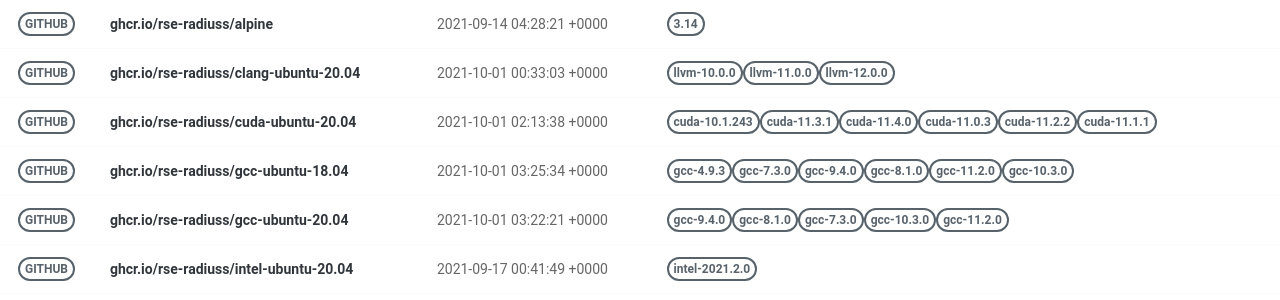
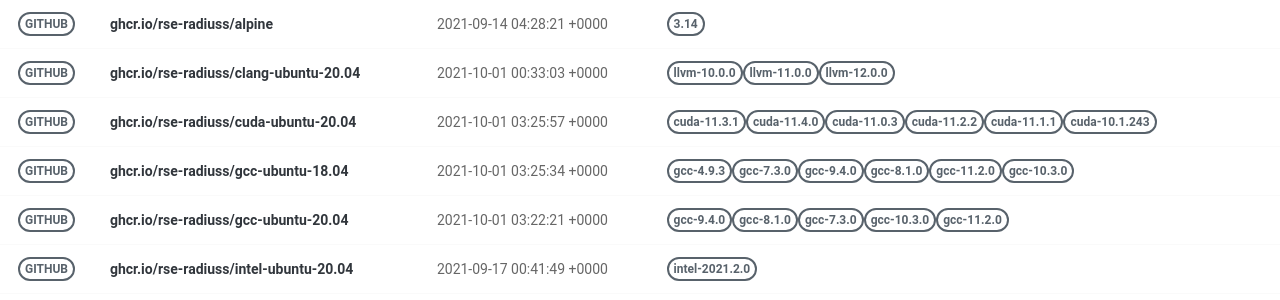
Before and after one commit to rse-ops/docker-images, a Jekyll site: the page built from pages/index.md, in a window 1280 px wide. Shown: the part 130-430 px from the top of the page. Built offline with Jekyll 4.4.1, drawn with Linux system fonts in a browser that asks for light colours; nearby versions of some CDN libraries.

Commit message:
Automated push to update library 2021-10-01

```diff
--- a/_library/ghcr.io-rse-radiuss-cuda-ubuntu-20.04.md
+++ b/_library/ghcr.io-rse-radiuss-cuda-ubuntu-20.04.md
@@ -1,14 +1,11 @@
 ---
 layout: container
 name: ghcr.io/rse-radiuss/cuda-ubuntu-20.04
-updated_at: 2021-10-01 02:13:38.184220
+updated_at: 2021-10-01 03:25:57.229967
 
 
 container_url: https://github.com/orgs/rse-radiuss/packages/container/package/cuda-ubuntu-20.04
 versions:
- - tag: cuda-10.1.243
-   dockerfile: https://github.com/rse-radiuss/docker-images/blob/main/ubuntu/cuda/Dockerfile
-   manifest: https://crane.ggcr.dev/manifest/ghcr.io/rse-radiuss/cuda-ubuntu-20.04:cuda-10.1.243
  - tag: cuda-11.3.1
    dockerfile: https://github.com/rse-radiuss/docker-images/blob/main/ubuntu/cuda/Dockerfile
    manifest: https://crane.ggcr.dev/manifest/ghcr.io/rse-radiuss/cuda-ubuntu-20.04:cuda-11.3.1
```
Also changed, not shown: other parts of _library/ghcr.io-rse-radiuss-cuda-ubuntu-20.04.md (+3 -0 lines).
